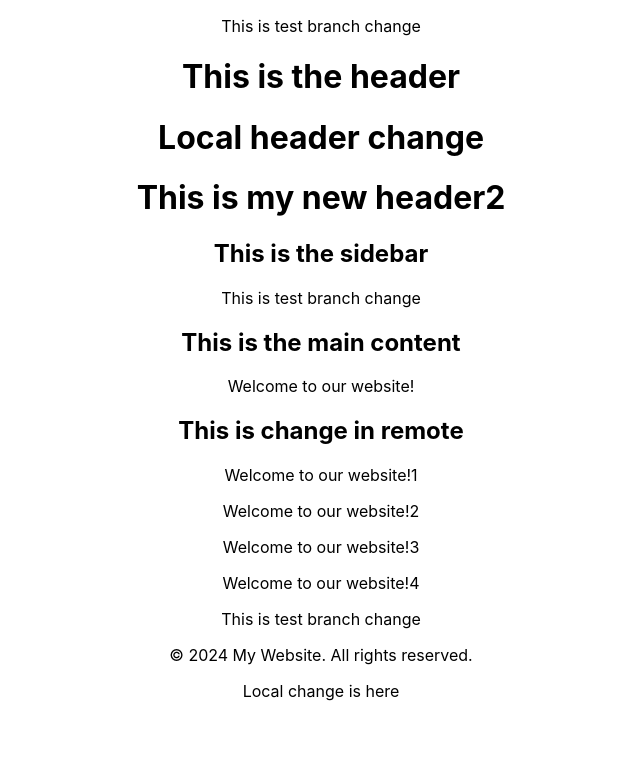
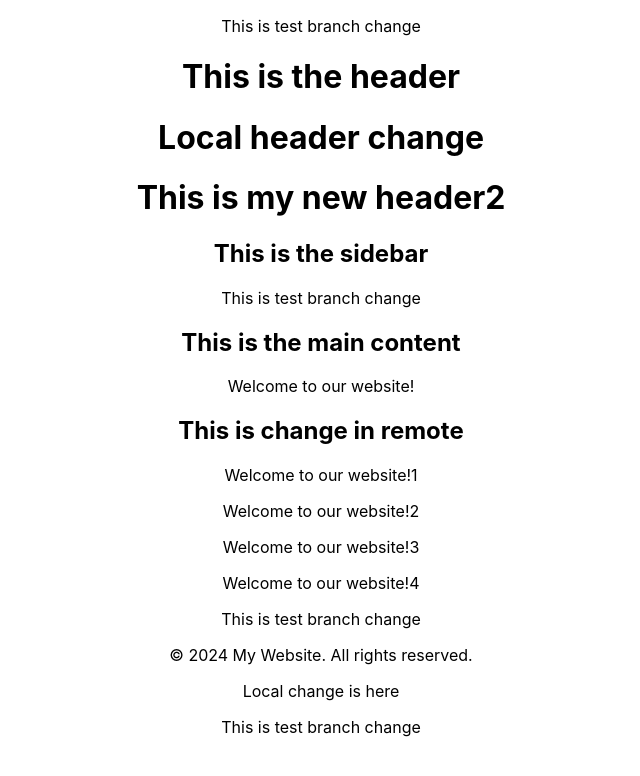
Before and after one commit to sarojregmi926/Figma_Html, a React (Create React App) app in the folder reacttest/: page / in a window 1280 px wide. Shown: the top 776 px of the page, without its empty margins (319-959 px from the left). Built offline with nearby package versions, Linux system fonts and the light colour scheme.

Commit message:
merge footer

```diff
--- a/reacttest/src/components/Footer.js
+++ b/reacttest/src/components/Footer.js
@@ -6,6 +6,7 @@ function Footer() {
     <footer>
       <p>&copy; 2024 My Website. All rights reserved.</p>
       <p>Local change is here</p>
+      <p>This is test branch change</p>
     </footer>
   );
 }
```
